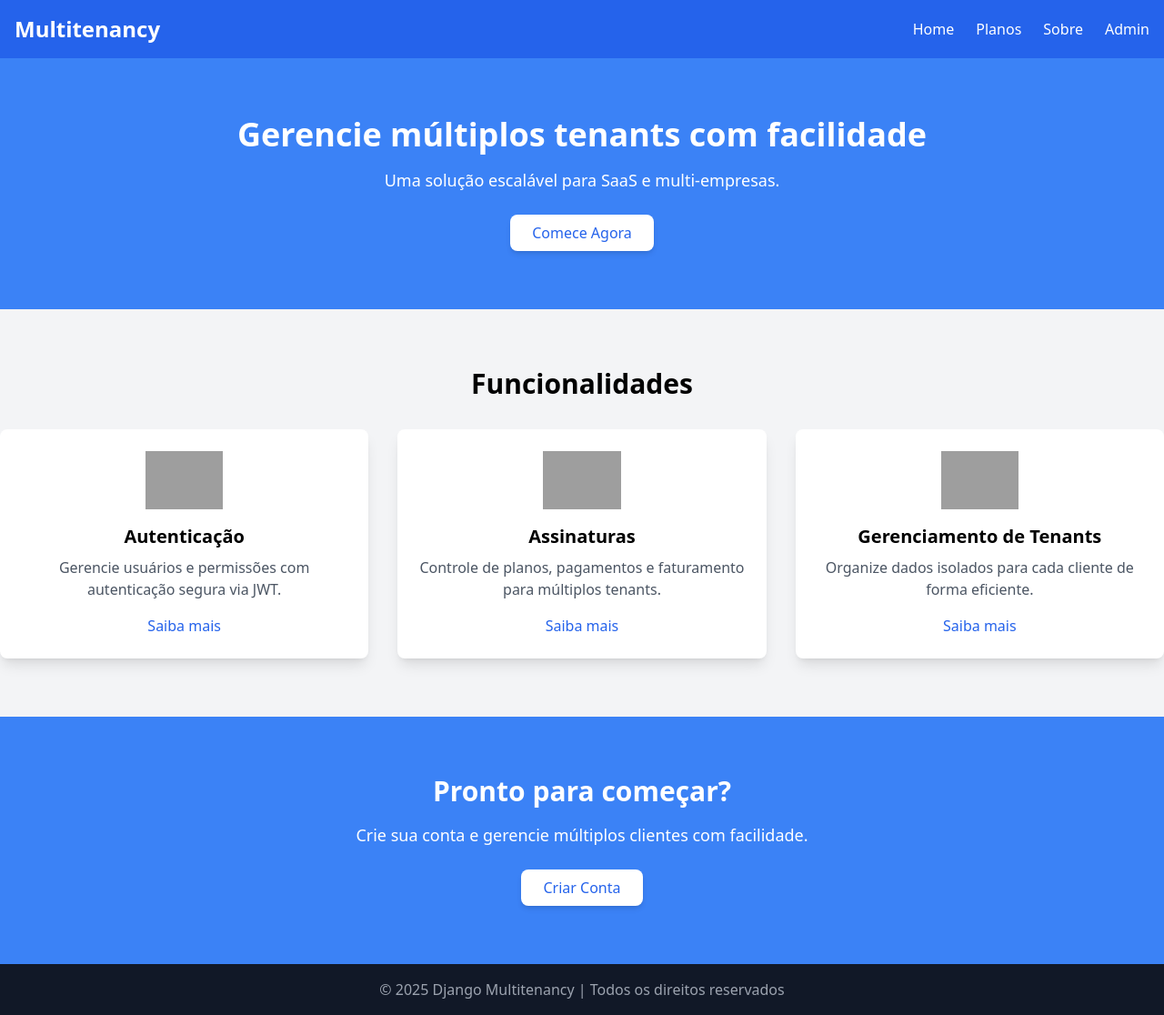
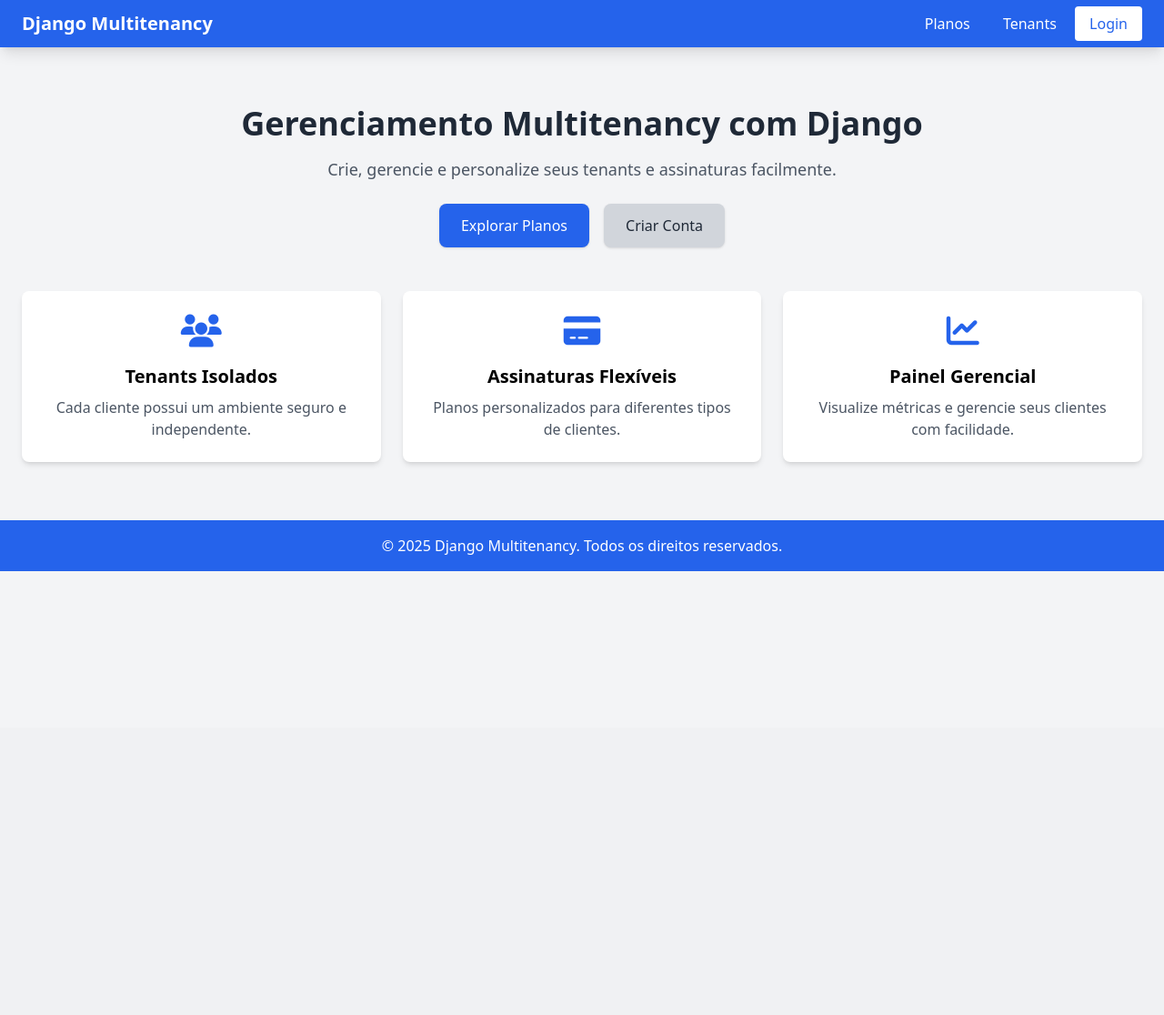
Before and after one commit to vivinfor/django-multitenancy-subscriptions, a Django app: page / in a window 1280 px wide. Shown: the whole page at 91% size. After the commit the page ends 628 px from the top, so only its background shows below. Run offline with Django 5.2, Linux system fonts and the light colour scheme; some libraries are stand-ins or nearby versions; grey boxes are pictures that could not be loaded.

Commit message:
update index.html

```diff
--- a/templates/flowbite/index.html
+++ b/templates/flowbite/index.html
@@ -1,81 +1,40 @@
-<!DOCTYPE html>
-<html lang="pt-br">
-<head>
-    <meta charset="UTF-8">
-    <meta name="viewport" content="width=device-width, initial-scale=1.0">
-    <title>Django Multitenancy</title>
-    <script src="https://cdn.tailwindcss.com"></script>
-    <script src="https://unpkg.com/flowbite@1.6.3/dist/flowbite.min.js"></script>
-</head>
-<body class="bg-gray-100">
+{% extends 'base.html' %}
 
-    <!-- Navbar -->
-    <nav class="bg-blue-600 p-4 text-white shadow-md">
-        <div class="container mx-auto flex justify-between items-center">
-            <a href="#" class="text-2xl font-bold">Multitenancy</a>
-            <ul class="flex space-x-6">
-                <li><a href="#" class="hover:underline">Home</a></li>
-                <li><a href="#" class="hover:underline">Planos</a></li>
-                <li><a href="#" class="hover:underline">Sobre</a></li>
-                <li><a href="/admin" class="hover:underline">Admin</a></li>
-            </ul>
-        </div>
-    </nav>
+{% block title %}Home | Django Multitenancy{% endblock %}
 
-    <!-- Hero Section -->
-    <header class="text-center py-16 bg-blue-500 text-white">
-        <h1 class="text-4xl font-bold">Gerencie múltiplos tenants com facilidade</h1>
-        <p class="mt-4 text-lg">Uma solução escalável para SaaS e multi-empresas.</p>
-        <a href="/login" class="mt-6 inline-block bg-white text-blue-600 px-6 py-2 rounded-lg shadow-md hover:bg-gray-200">
-            Comece Agora
+{% block content %}
+<div class="text-center mt-10">
+    <h1 class="text-4xl font-bold text-gray-800">Gerenciamento Multitenancy com Django</h1>
+    <p class="text-lg text-gray-600 mt-4">Crie, gerencie e personalize seus tenants e assinaturas facilmente.</p>
+
+    <div class="mt-6 flex justify-center space-x-4">
+        <a href="{% url 'subscriptions:plans' %}" class="px-6 py-3 bg-blue-600 text-white rounded-lg shadow hover:bg-blue-700 transition">
+            Explorar Planos
         </a>
-    </header>
-
-    <!-- Seção de Aplicações -->
-    <section class="container mx-auto py-16">
-        <h2 class="text-3xl font-bold text-center mb-8">Funcionalidades</h2>
-        <div class="grid grid-cols-1 md:grid-cols-3 gap-8">
-
-            <!-- Authentication -->
-            <div class="p-6 bg-white shadow-lg rounded-lg text-center">
-                <img src="https://www.svgrepo.com/show/276264/authentication.svg" class="h-16 mx-auto mb-4" alt="Autenticação">
-                <h3 class="text-xl font-semibold">Autenticação</h3>
-                <p class="mt-2 text-gray-600">Gerencie usuários e permissões com autenticação segura via JWT.</p>
-                <a href="/authentication/" class="text-blue-600 mt-4 inline-block hover:underline">Saiba mais</a>
-            </div>
-
-            <!-- Subscriptions -->
-            <div class="p-6 bg-white shadow-lg rounded-lg text-center">
-                <img src="https://www.svgrepo.com/show/276259/subscription.svg" class="h-16 mx-auto mb-4" alt="Assinaturas">
-                <h3 class="text-xl font-semibold">Assinaturas</h3>
-                <p class="mt-2 text-gray-600">Controle de planos, pagamentos e faturamento para múltiplos tenants.</p>
-                <a href="/subscriptions/" class="text-blue-600 mt-4 inline-block hover:underline">Saiba mais</a>
-            </div>
-
-            <!-- Tenants -->
-            <div class="p-6 bg-white shadow-lg rounded-lg text-center">
-                <img src="https://www.svgrepo.com/show/276261/multitenancy.svg" class="h-16 mx-auto mb-4" alt="Tenants">
-                <h3 class="text-xl font-semibold">Gerenciamento de Tenants</h3>
-                <p class="mt-2 text-gray-600">Organize dados isolados para cada cliente de forma eficiente.</p>
-                <a href="/tenants/" class="text-blue-600 mt-4 inline-block hover:underline">Saiba mais</a>
-            </div>
-
-        </div>
-    </section>
-
-    <!-- Chamada para Ação -->
-    <section class="bg-blue-500 text-white py-16 text-center">
-        <h2 class="text-3xl font-bold">Pronto para começar?</h2>
-        <p class="mt-4 text-lg">Crie sua conta e gerencie múltiplos clientes com facilidade.</p>
-        <a href="/register" class="mt-6 inline-block bg-white text-blue-600 px-6 py-2 rounded-lg shadow-md hover:bg-gray-200">
+        <a href="{% url 'authentication:register' %}" class="px-6 py-3 bg-gray-300 text-gray-800 rounded-lg shadow hover:bg-gray-400 transition">
             Criar Conta
         </a>
-    </section>
+    </div>
 
-    <!-- Rodapé -->
-    <footer class="bg-gray-900 text-gray-400 text-center py-4">
-        <p>© 2025 Django Multitenancy | Todos os direitos reservados</p>
-    </footer>
+    <!-- Cards de Demonstração -->
+    <div class="grid grid-cols-1 md:grid-cols-3 gap-6 mt-12">
+        <div class="bg-white p-6 shadow-md rounded-lg">
+            <i class="fas fa-users text-blue-600 text-4xl"></i>
+            <h3 class="text-xl font-semibold mt-4">Tenants Isolados</h3>
+            <p class="text-gray-600 mt-2">Cada cliente possui um ambiente seguro e independente.</p>
+        </div>
 
-</body>
-</html>
+        <div class="bg-white p-6 shadow-md rounded-lg">
+            <i class="fas fa-credit-card text-blue-600 text-4xl"></i>
+            <h3 class="text-xl font-semibold mt-4">Assinaturas Flexíveis</h3>
+            <p class="text-gray-600 mt-2">Planos personalizados para diferentes tipos de clientes.</p>
+        </div>
+
+        <div class="bg-white p-6 shadow-md rounded-lg">
+            <i class="fas fa-chart-line text-blue-600 text-4xl"></i>
+            <h3 class="text-xl font-semibold mt-4">Painel Gerencial</h3>
+            <p class="text-gray-600 mt-2">Visualize métricas e gerencie seus clientes com facilidade.</p>
+        </div>
+    </div>
+</div>
+{% endblock %}
```
